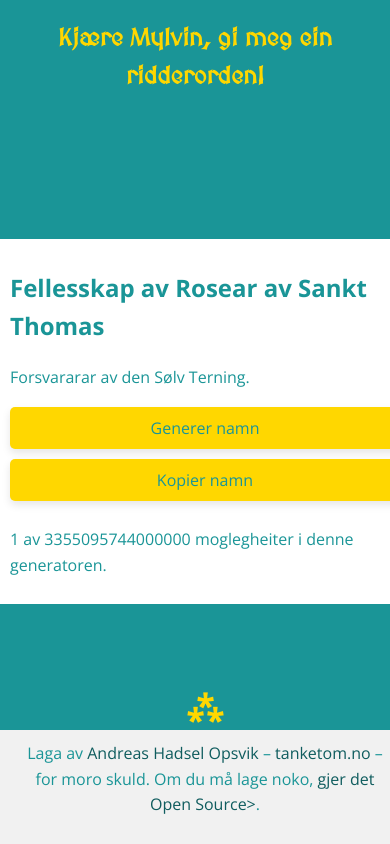
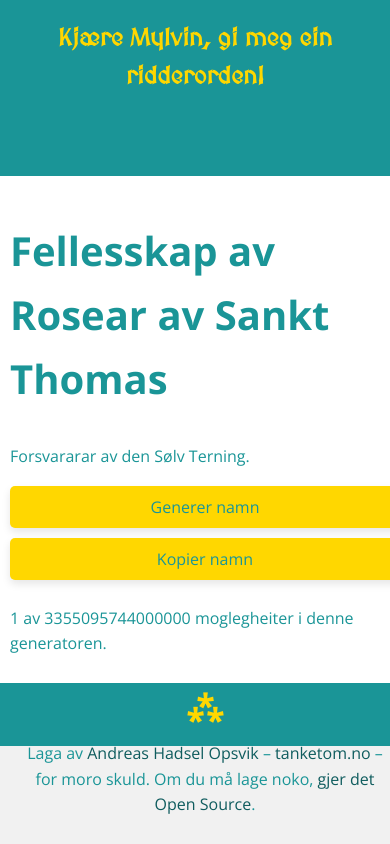
Before and after one commit to tanketom/fabelprosagenerator, a plain HTML site: page ridderorden/index.html in a window 390 px wide. Drawn offline with nearby package versions, Linux system fonts and the light colour scheme.

Commit message:
adjust3, så legge seg

```diff
--- a/ridderorden/index.html
+++ b/ridderorden/index.html
@@ -21,7 +21,7 @@
         </section>
     </main>
     <footer>
-        <p>Laga av <a href="https://tutoteket.no/@tanketom/">Andreas Hadsel Opsvik</a> – <a href="https://tanketom.no/">tanketom.no</a> – for moro skuld. Om du må lage noko, <a href="https://github.com/tanketom/fabelprosagenerator">gjer det Open Source></a>.</p>
+        <p>Laga av <a href="https://tutoteket.no/@tanketom/">Andreas Hadsel Opsvik</a> – <a href="https://tanketom.no/">tanketom.no</a> – for moro skuld. Om du må lage noko, <a href="https://github.com/tanketom/fabelprosagenerator">gjer det Open Source</a>.</p>
     </footer>
     <script>
         // Set the JSON URL here
--- a/styles.css
+++ b/styles.css
@@ -84,7 +84,7 @@ footer::before {
     color: #ffd700;
     font-weight: bold;
     margin-bottom: 10px;
-    margin-top: -60px; /* Position the symbol 20 pixels above the footer */
+    margin-top: -76px; /* Position the symbol 20 pixels above the footer */
 }
 
 /* Responsive Design */
@@ -99,8 +99,8 @@ footer::before {
         font-size: 1.5em;
     }
 
-    .generatedName h1 {
-        font-size: 1.5em;
+    main h1 {
+        font-size: 2.5em;
     }
 
     nav ul li {
```
Also changed, not shown: index.html (+1 -1 lines).
